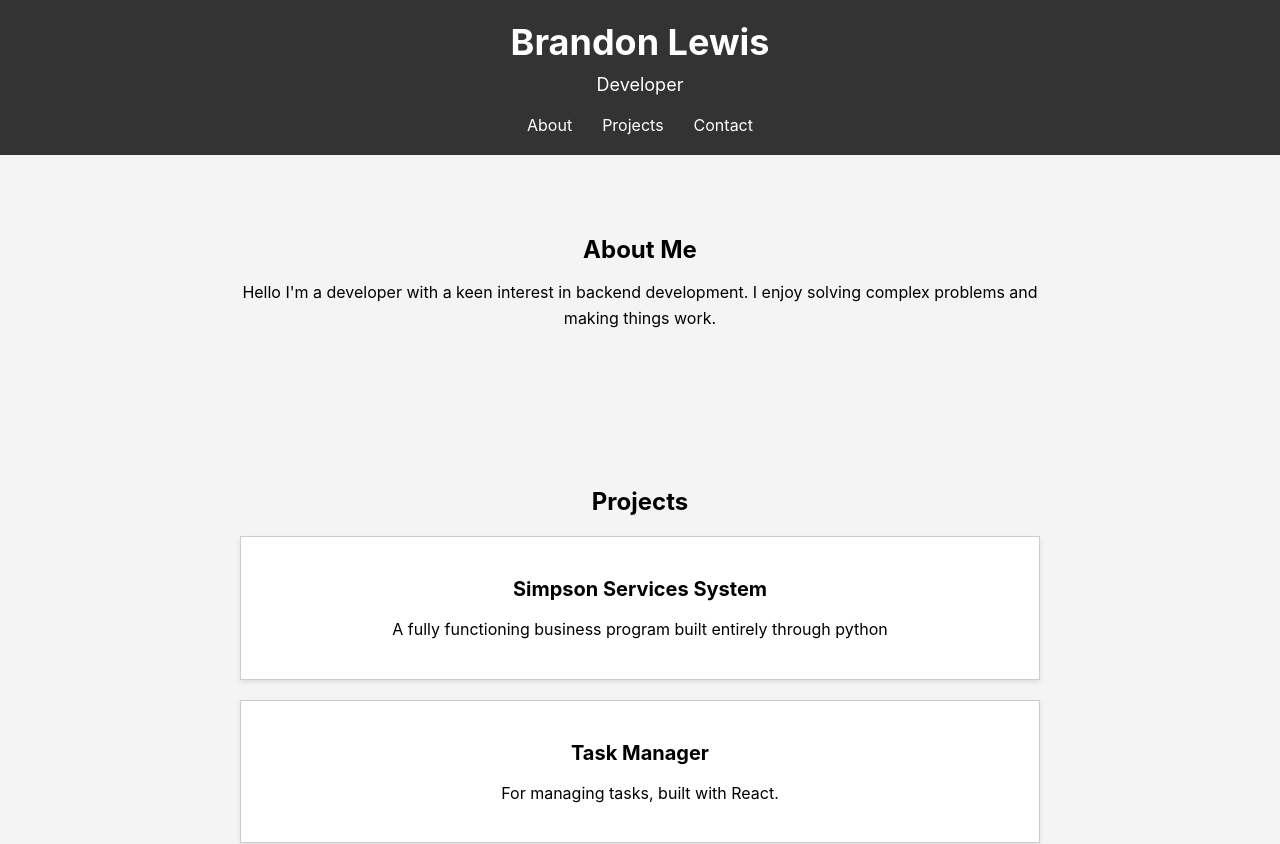
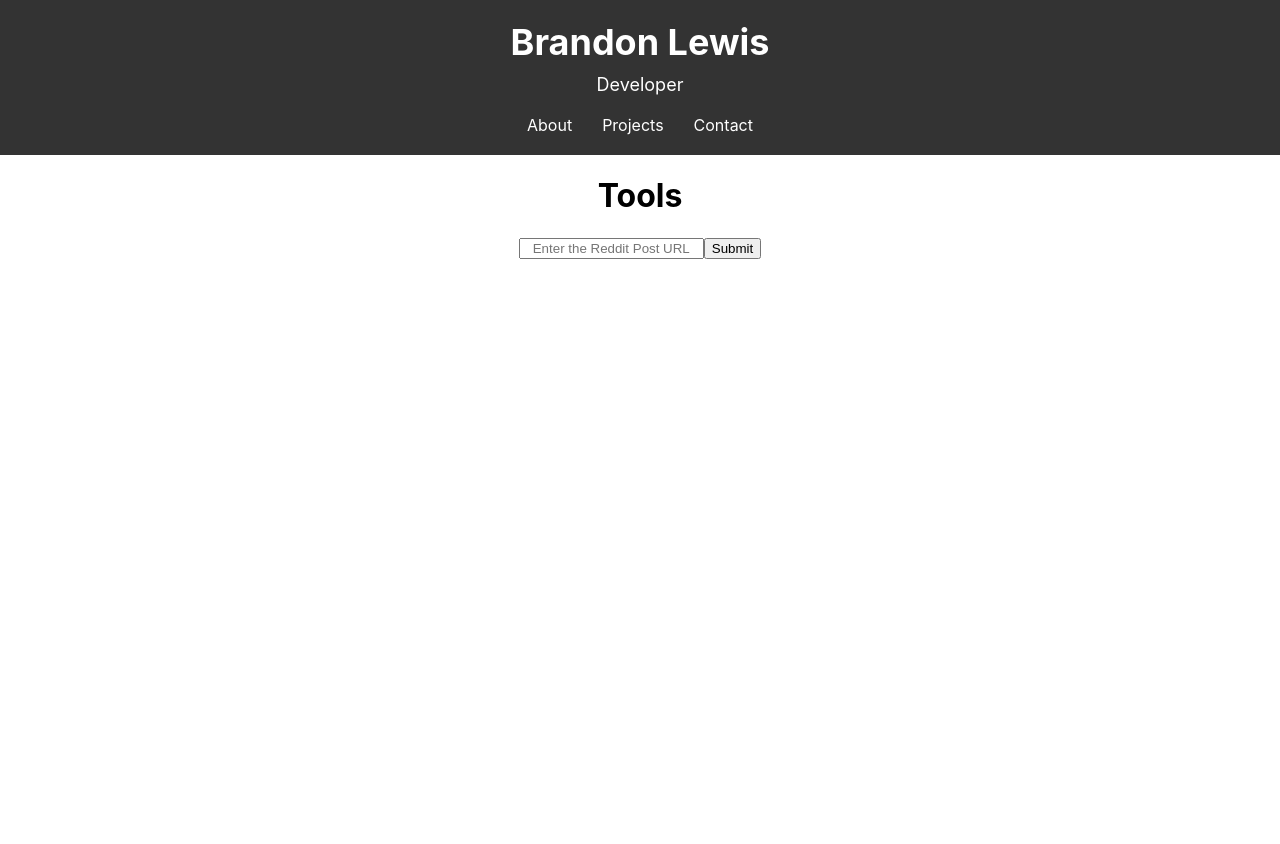
Before and after one commit to BLewis-Keyin/BLewis-Portfolio, a React (Create React App) app: page /Tools in a window 1280 px wide. Shown: the top 844 px of the page. After the commit the page ends 800 px from the top, so only its background shows below. Built offline with nearby package versions, Linux system fonts and the light colour scheme; no server answers.

Commit message:
Integration of Reddit Video Scraper tool

```diff
--- a/package.json
+++ b/package.json
@@ -9,6 +9,7 @@
     "axios": "^1.4.0",
     "react": "^18.2.0",
     "react-dom": "^18.2.0",
+    "react-router-dom": "^6.21.3",
     "react-scripts": "5.0.1",
     "web-vitals": "^2.1.4"
   },
--- a/src/App.js
+++ b/src/App.js
@@ -1,20 +1,35 @@
+
 import './App.css';
 import React from 'react';
 import AboutMe from './components/aboutMe';
 import Contact from './components/contact';
 import Projects from './components/projects';
 import Header from './components/Header';
-import GitHubPreview from './components/GitHubPreview'
+import Tools from './components/tools';
+import GitHubPreview from './components/GitHubPreview';
+import { BrowserRouter as Router, Route, Routes } from 'react-router-dom';
 
 function App() {
     return (
+        <Router>
             <div className="App">
                 <Header />
+                <Routes>
+                    <Route path="/" element={
+                        <>
                             <AboutMe />
                             <Projects />
                             <Contact />
                             <GitHubPreview />
+                        </>
+                    } />
+                    <Route path="/projects" element={<Projects />} />
+                    <Route path="/contact" element={<Contact />} />
+                    <Route path="/github" element={<GitHubPreview />} />
+                    <Route path="/Tools" element={<Tools />} />
+                </Routes>
             </div>
+        </Router>
     );
 }
 
--- /dev/null
+++ b/src/components/tools.js
@@ -0,0 +1,59 @@
+import React, { useState } from 'react';
+
+function Tools() {
+    const [url, setUrl] = useState('');
+    const [isLoading, setIsLoading] = useState(false);
+    const [response, setResponse] = useState(null);
+
+    const handleSubmit = async (e) => {
+        e.preventDefault();
+        setIsLoading(true);
+        try {
+            const response = await fetch('http://localhost:5000/process_video', {
+                method: 'POST',
+                headers: {
+                    'Content-Type': 'application/json',
+                },
+                body: JSON.stringify({ url }),
+            });
+            if (response.ok) {
+                // Assuming the server returns the processed video as an attachment
+                const blob = await response.blob();
+                const videoUrl = URL.createObjectURL(blob);
+                setResponse({ videoUrl });
+            } else {
+                setResponse({ error: 'Video processing failed' });
+            }
+        } catch (error) {
+            console.error('Error:', error);
+            setResponse({ error: 'An error occurred while processing your request.' });
+        }
+        setIsLoading(false);
+    };
+
+    return (
+        <div className="Tools">
+            <h1>Tools</h1>
+            <form onSubmit={handleSubmit}>
+                <input
+                    type="text"
+                    value={url}
+                    onChange={(e) => setUrl(e.target.value)}
+                    placeholder="Enter the Reddit Post URL"
+                />
+                <button type="submit" disabled={isLoading}>
+                    Submit
+                </button>
+            </form>
+            {response && response.videoUrl && (
+                <video width="750" height="500" controls>
+                    <source src={response.videoUrl} type="video/mp4" />
+                    Your browser does not support the video tag.
+                </video>
+            )}
+            {response && response.error && <div>{response.error}</div>}
+        </div>
+    );
+}
+
+export default Tools;
```
Also changed, not shown: 1 other file (tests, documents, lock files or other folders). Lines whose indentation alone changed are shown as unchanged.
